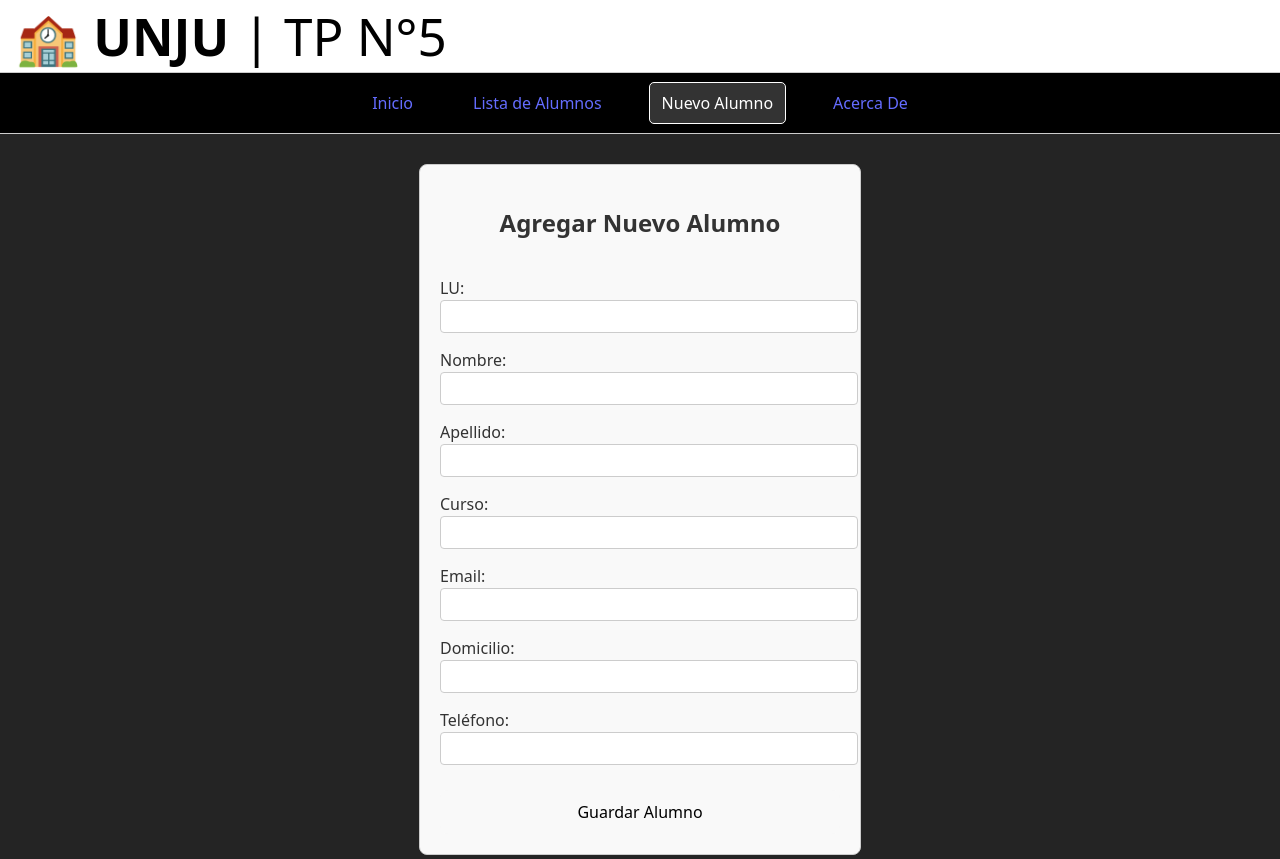
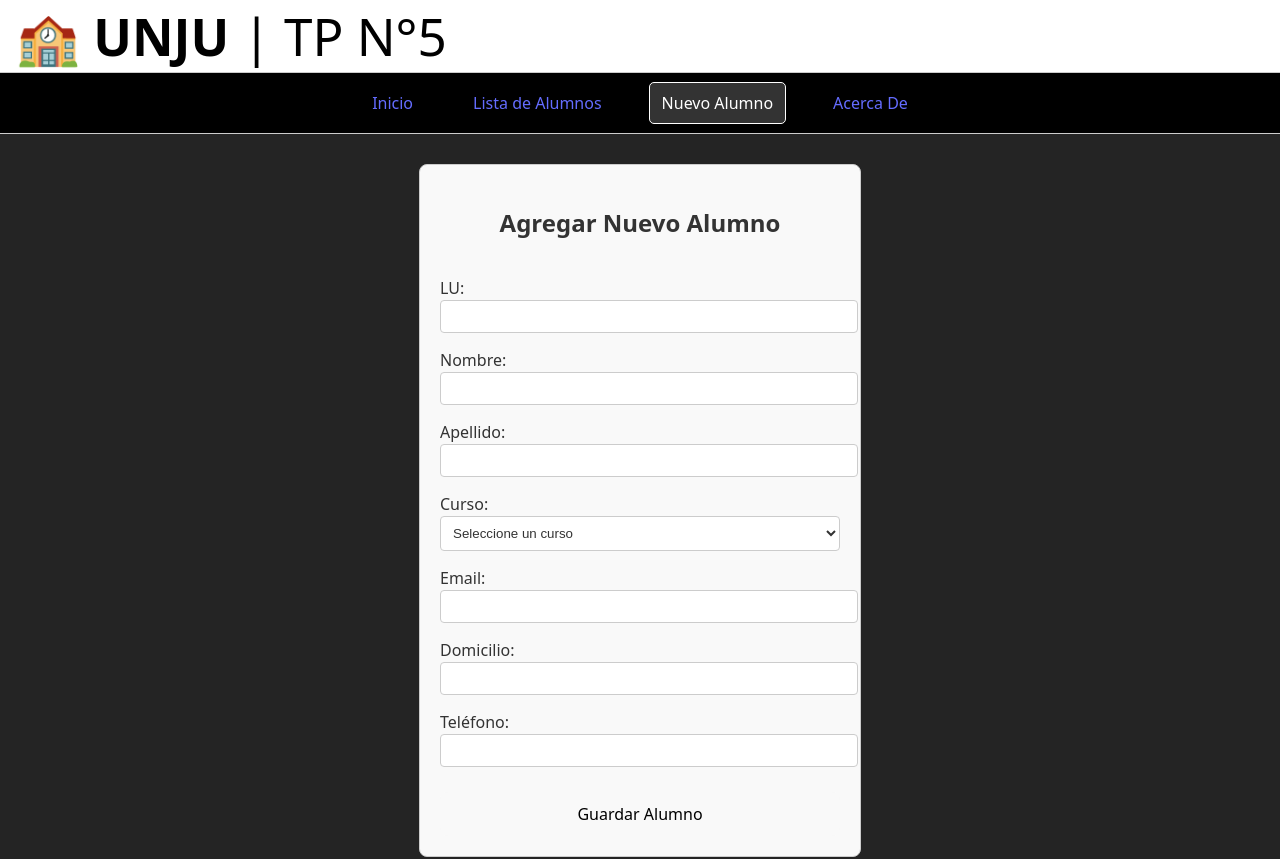
Before and after one commit to CarlosFigueroa497/pv_tp5_grupo14, a React (Vite) app: page /alumnos/nuevo in a window 1280 px wide. Shown: the top 859 px of the page. Built offline with nearby package versions, Linux system fonts and the light colour scheme.

Commit message:
Cmbie el campo de "Curso" para que sea una lista, para eso modifique AgregarAlumno.jsx y EditarAlumno.jsx

```diff
--- a/src/pages/AgregarAlumno.jsx
+++ b/src/pages/AgregarAlumno.jsx
@@ -24,12 +24,10 @@ function AgregarAlumno({ setAlumnos }) {
   const handleSubmit = (e) => {
     e.preventDefault();
 
-
     if (!nuevoAlumno.id || !nuevoAlumno.nombre || !nuevoAlumno.apellido) {
       alert('Por favor, completá al menos LU, nombre y apellido.');
       return;
     }
-
 
     setAlumnos((prevAlumnos) => [...prevAlumnos, nuevoAlumno]);
     navigate('/alumnos', { state: { mensajeExito: "✅ Alumno agregado con éxito" } });
@@ -71,7 +69,23 @@ function AgregarAlumno({ setAlumnos }) {
           <input name="apellido" value={nuevoAlumno.apellido} onChange={handleChange} style={inputStyle} />
         </label>
         <label>Curso:
-          <input name="curso" value={nuevoAlumno.curso} onChange={handleChange} style={inputStyle} />
+          <select
+            name="curso"
+            value={nuevoAlumno.curso}
+            onChange={handleChange}
+            style={inputStyle}
+          >
+            <option value="">Seleccione un curso</option>
+            {[
+              { value: 1, label: 'Primero' },
+              { value: 2, label: 'Segundo' },
+              { value: 3, label: 'Tercero' },
+              { value: 4, label: 'Cuarto' },
+              { value: 5, label: 'Quinto' }
+            ].map(({ value, label }) => (
+              <option key={value} value={value}>{label}</option>
+            ))}
+          </select>
         </label>
         <label>Email:
           <input name="email" value={nuevoAlumno.email} onChange={handleChange} style={inputStyle} />
--- a/src/pages/EditarAlumno.jsx
+++ b/src/pages/EditarAlumno.jsx
@@ -17,7 +17,7 @@ function EditarAlumno({ alumnos, setAlumnos }) {
     telefono: ''
   });
 
-  // precargar datos uando se encuentra el alumnos
+  // precargar datos cuando se encuentra el alumno
   useEffect(() => {
     if (alumnoExistente) {
       setFormAlumno(alumnoExistente);
@@ -82,7 +82,19 @@ return (
           <input name="apellido" value={formAlumno.apellido} onChange={handleChange} style={inputStyle} />
         </label>
         <label>Curso:
-        <input name="curso" value={formAlumno.curso} onChange={handleChange} style={inputStyle} />
+          <select
+            name="curso"
+            value={formAlumno.curso}
+            onChange={handleChange}
+            style={inputStyle}
+          >
+            <option value="">Seleccione un curso</option>
+            <option value="1">Primero</option>
+            <option value="2">Segundo</option>
+            <option value="3">Tercero</option>
+            <option value="4">Cuarto</option>
+            <option value="5">Quinto</option>
+          </select>
         </label>
         <label>Email:
           <input name="email" value={formAlumno.email} onChange={handleChange} style={inputStyle} />
@@ -99,7 +111,6 @@ return (
       </form>
     </div>
   );
-
 }
 
 export default EditarAlumno;
```
Lines whose indentation alone changed are shown as unchanged.
